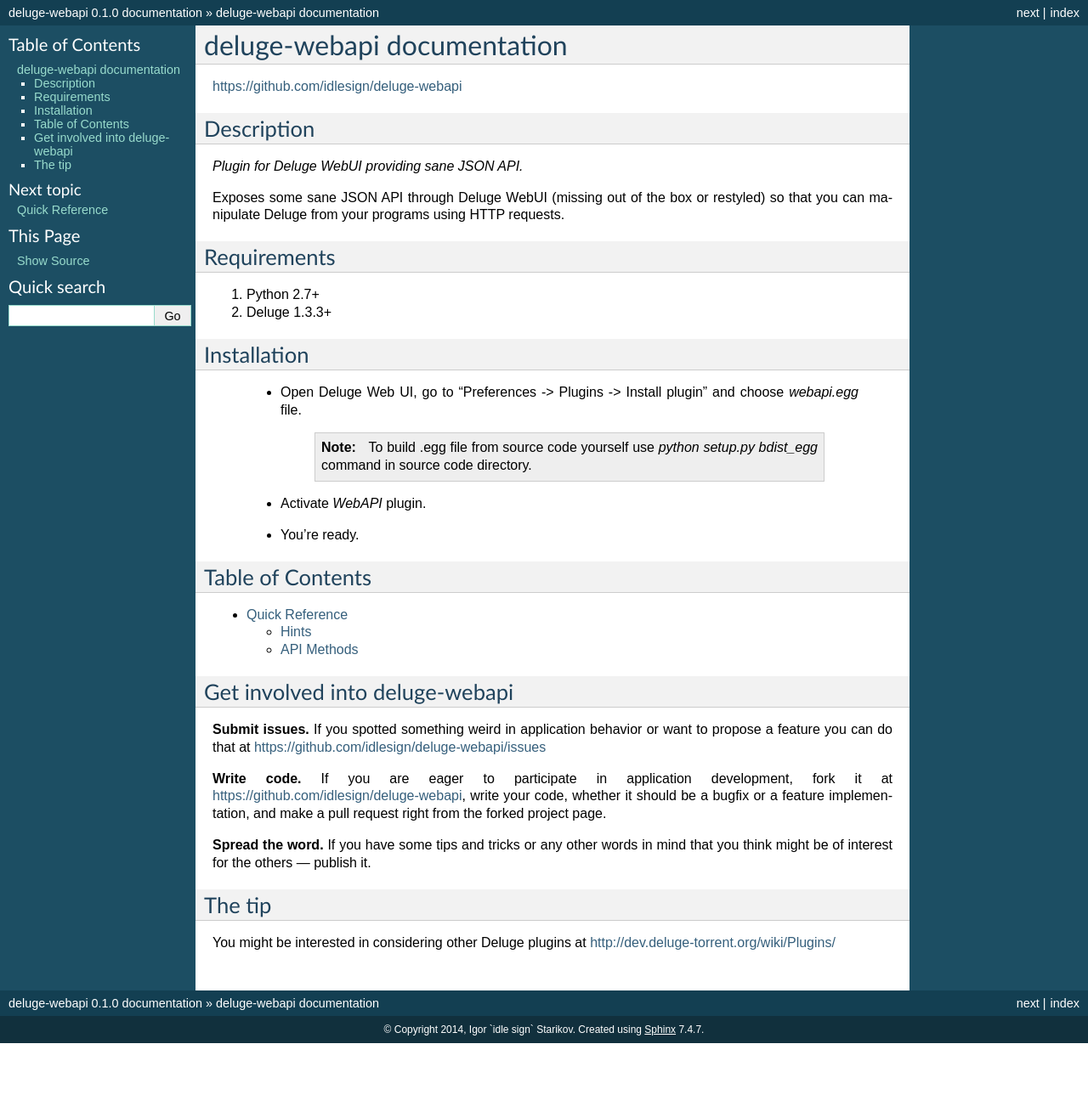
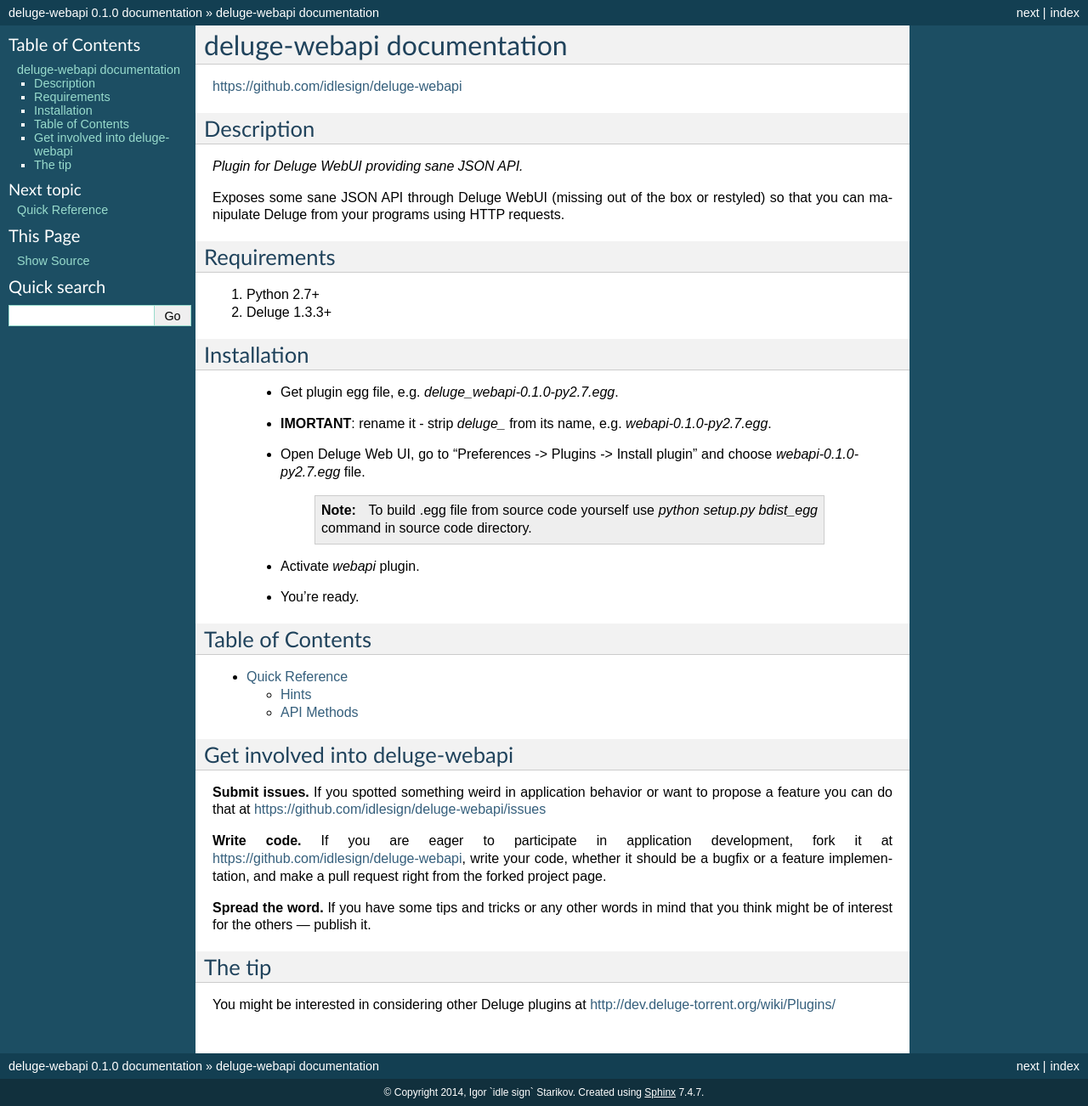
Before and after one commit to idlesign/deluge-webapi, a Sphinx documentation site: the page built from docs/source/index.rst, in a window 1280 px wide. Shown: the whole page at 85% size. Built offline with Sphinx 7.4.7, drawn with Linux system fonts in a browser that asks for light colours; before the commit the page ends 1228 px from its top, so only the background shows below that.

Commit message:
Docs updated.

```diff
--- a/docs/source/index.rst
+++ b/docs/source/index.rst
@@ -23,13 +23,17 @@
 Installation
 ------------
 
-    * Open Deluge Web UI, go to "Preferences -> Plugins -> Install plugin" and choose `webapi.egg` file.
+    * Get plugin egg file, e.g. `deluge_webapi-0.1.0-py2.7.egg`.
+
+    * **IMORTANT**: rename it - strip `deluge_` from its name, e.g. `webapi-0.1.0-py2.7.egg`.
+
+    * Open Deluge Web UI, go to "Preferences -> Plugins -> Install plugin" and choose `webapi-0.1.0-py2.7.egg` file.
 
         .. note::
 
             To build .egg file from source code yourself use `python setup.py bdist_egg` command in source code directory.
 
-    * Activate `WebAPI` plugin.
+    * Activate `webapi` plugin.
 
     * You're ready.
 
```
Also changed, not shown: README.rst (+10 -2 lines).
